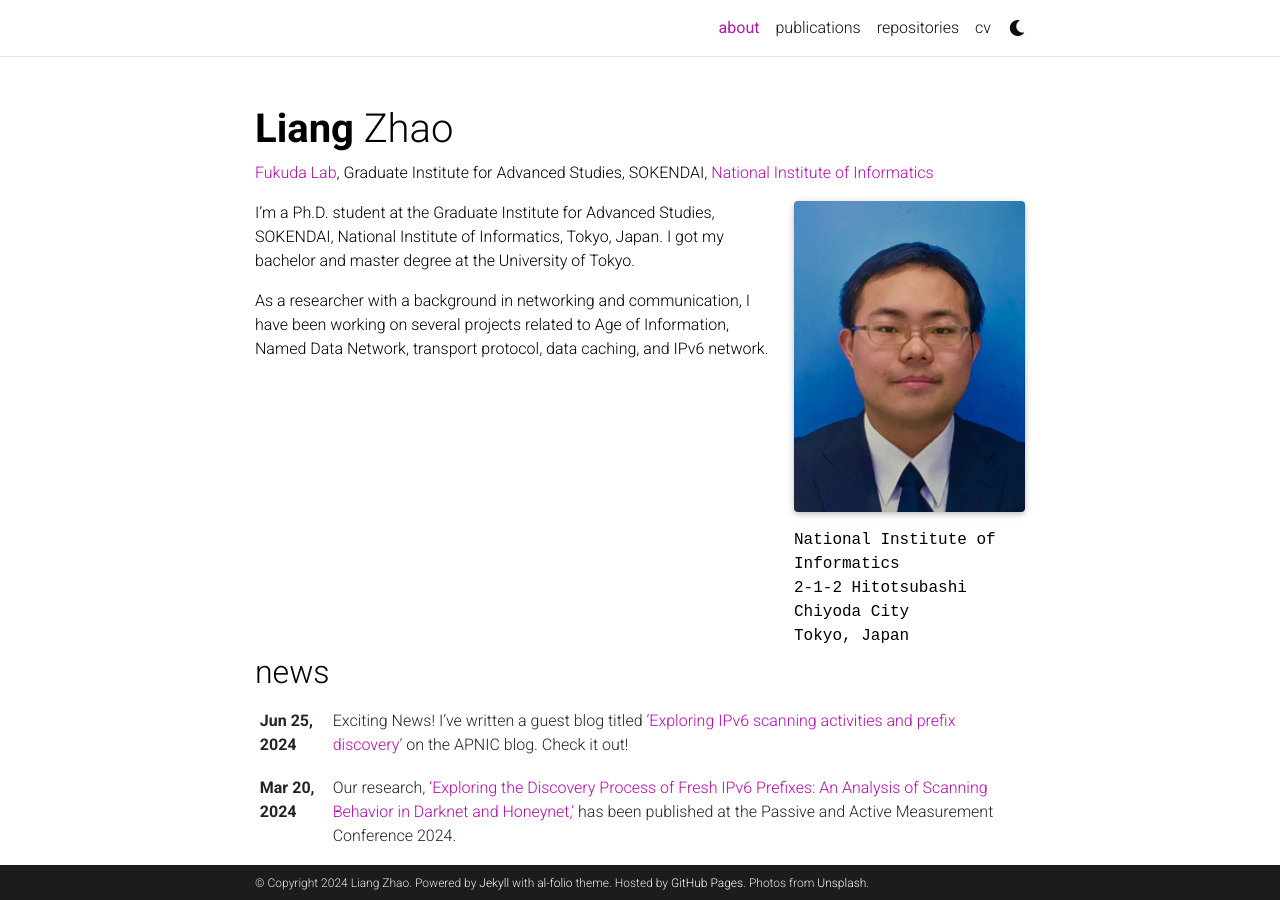
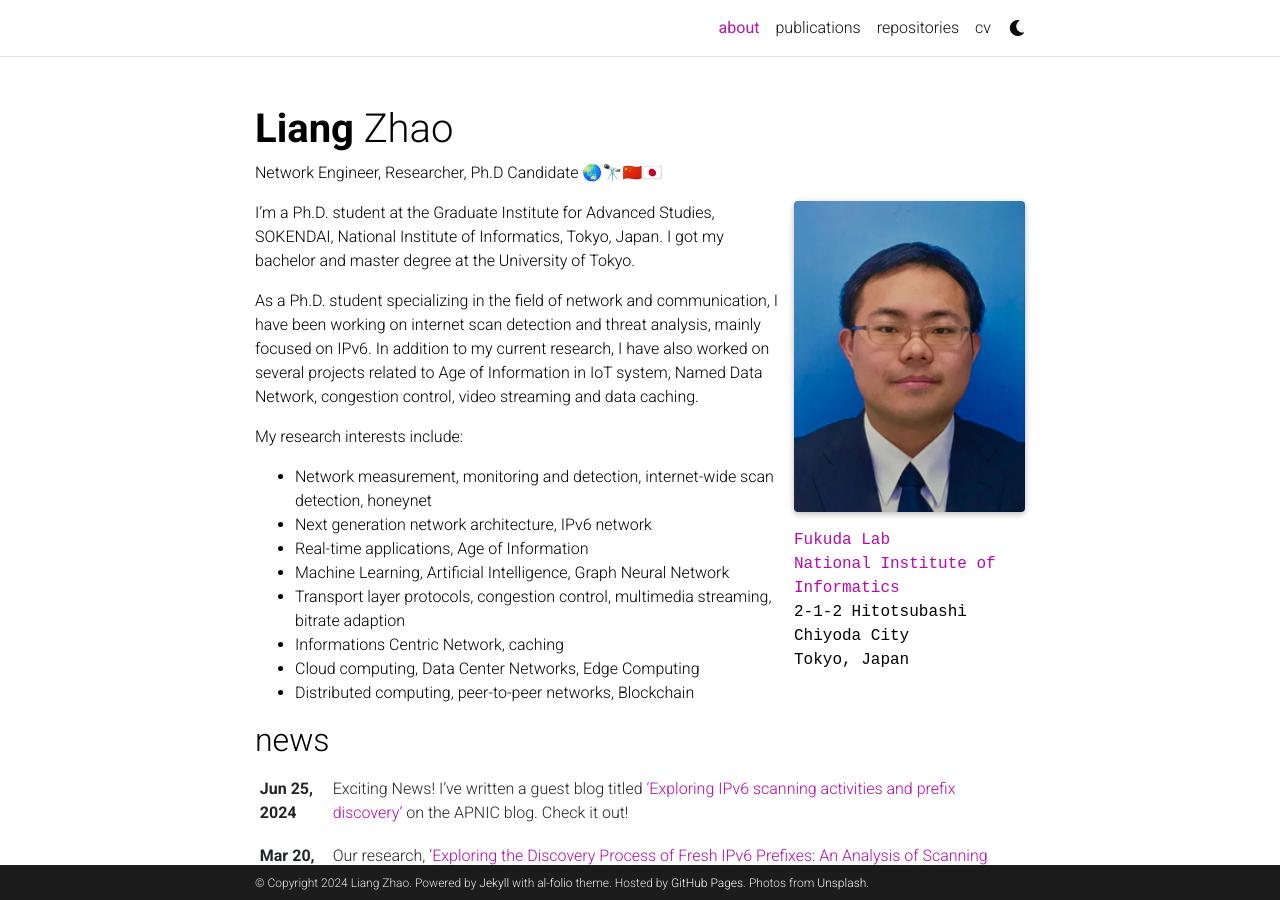
Before and after one commit to goodluckz/goodluckz.github.io, a Jekyll site: the page built from _pages/about.md, in a window 1280 px wide and 900 px high. Built offline with Jekyll 4.4.1, drawn with Linux system fonts in a browser that asks for light colours; full-size pictures stand in for the smaller copies a plugin makes; comment, search, counter and statistics services are not loaded; a style sheet for code colours, icons or effects is not loaded.

Commit message:
update about

```diff
--- a/_pages/about.md
+++ b/_pages/about.md
@@ -2,14 +2,14 @@
 layout: about
 title: about
 permalink: /
-subtitle: <a href='http://www.fukuda-lab.org/en/research.html'>Fukuda Lab</a>, Graduate Institute for Advanced Studies, SOKENDAI, <a href='https://www.nii.ac.jp/en/'>National Institute of Informatics</a>
-
+subtitle: Network Engineer, Researcher, Ph.D Candidate 🌏🔭🇨🇳🇯🇵
 profile:
   align: right
   image: prof_pic.jpg
   image_circular: false # crops the image to make it circular
   address: >
-    <p>National Institute of Informatics</p>
+    <p><a href='http://www.fukuda-lab.org/en/research.html'>Fukuda Lab</a></p>
+    <p><a href='https://www.nii.ac.jp/en/'>National Institute of Informatics</a></p>
     <p>2-1-2 Hitotsubashi</p>
     <p>Chiyoda City</p>
     <p>Tokyo, Japan</p>
@@ -21,4 +21,15 @@ social: true  # includes social icons at the bottom of the page
 ---
 I'm a Ph.D. student at the Graduate Institute for Advanced Studies, SOKENDAI, National Institute of Informatics, Tokyo, Japan. I got my bachelor and master degree at the University of Tokyo.
 
-As a researcher with a background in networking and communication, I have been working on several projects related to Age of Information, Named Data Network, transport protocol, data caching, and IPv6 network.
+As a Ph.D. student specializing in the field of network and communication, I have been working on internet scan detection and threat analysis, mainly focused on IPv6.
+In addition to my current research, I have also worked on several projects related to Age of Information in IoT system, Named Data Network, congestion control, video streaming and data caching.
+
+My research interests include:
+- Network measurement, monitoring and detection, internet-wide scan detection, honeynet
+- Next generation network architecture, IPv6 network
+- Real-time applications, Age of Information
+- Machine Learning, Artificial Intelligence, Graph Neural Network
+- Transport layer protocols, congestion control, multimedia streaming, bitrate adaption
+- Informations Centric Network, caching
+- Cloud computing, Data Center Networks, Edge Computing
+- Distributed computing, peer-to-peer networks, Blockchain
```
